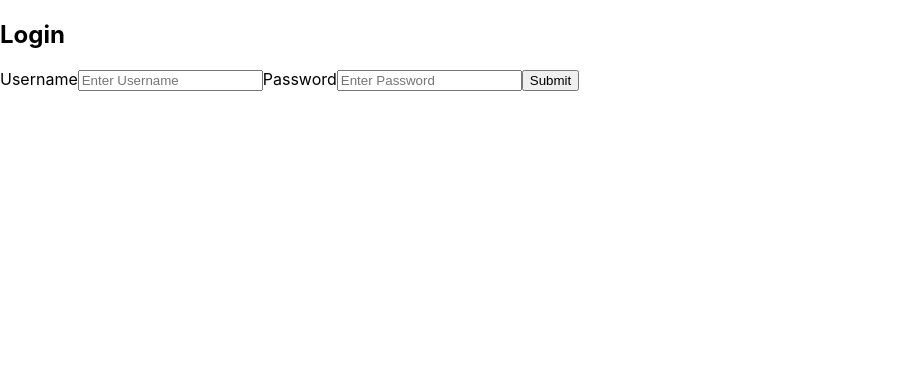
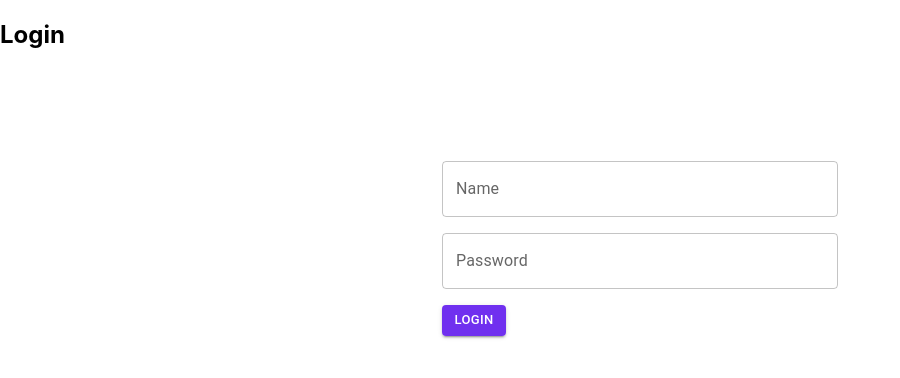
Before and after one commit to Josh-D18/FoodApp, a React (Create React App) app in the folder client/: page /login in a window 1280 px wide. Shown: the top 378 px of the page, without its empty margins (0-900 px from the left). Built offline with nearby package versions, Linux system fonts and the light colour scheme; no server answers.

Commit message:
changed login form to use hooks react and mui

```diff
--- a/client/package.json
+++ b/client/package.json
@@ -4,12 +4,17 @@
   "private": true,
   "dependencies": {
     "@emailjs/browser": "^3.3.1",
+    "@emotion/core": "^10.1.1",
+    "@emotion/react": "^11.7.1",
+    "@emotion/styled": "^11.6.0",
+    "@mui/material": "^5.2.7",
     "@testing-library/jest-dom": "^5.15.1",
     "@testing-library/react": "^11.2.7",
     "@testing-library/user-event": "^12.8.3",
     "axios": "^0.24.0",
     "react": "^17.0.2",
     "react-dom": "^17.0.2",
+    "react-hook-form": "^7.22.5",
     "react-router-dom": "^6.2.1",
     "react-scripts": "4.0.3",
     "react-to-pdf": "^0.0.14",
--- a/client/src/App.js
+++ b/client/src/App.js
@@ -11,7 +11,7 @@ import Home from "./components/Home/Home";
 
 function App() {
   return (
-    <section>
+    <>
       <Provider>
         <Routes>
           <Route path="/" element={<Home />} />
@@ -23,7 +23,7 @@ function App() {
           <Route exact path="*" component={NotFound} status={404} />
         </Routes>
       </Provider>
-    </section>
+    </>
   );
 }
 
--- a/client/src/components/Login/Login.js
+++ b/client/src/components/Login/Login.js
@@ -1,23 +1,25 @@
+import { useForm } from "react-hook-form";
+import TextField from "@mui/material/TextField";
+import { Container } from "@mui/material";
+import { Button } from "@mui/material";
+import { Box } from "@mui/system";
 import axios from "axios";
-import React, { useState } from "react";
 import { useNavigate } from "react-router-dom";
 
 function Login() {
-  const [value, setValue] = useState("");
   const navigate = useNavigate();
 
-  const handleChange = (e) => {
-    const name = e.target.name;
-    const value = e.target.value;
-    setValue((values) => ({ ...values, [name]: value }));
-  };
+  const {
+    register,
+    handleSubmit,
+    formState: { errors },
+  } = useForm();
 
-  const handleSubmit = (e) => {
-    e.preventDefault();
+  const loginUser = (data) => {
     axios
       .post(`http://localhost:5000/login`, {
-        username: value.username,
-        password: value.password,
+        username: data.username,
+        password: data.password,
       })
       .then(async (res) => {
         sessionStorage.setItem("token", res.data.token);
@@ -29,30 +31,74 @@ function Login() {
             navigate("/recipes");
           }
         );
+      })
+      .catch((error) => {
+        console.log(error.response);
+        if (error.respone.status === 400) {
+          alert("Error With Request. Please Try Again Later!");
+        } else if (error.response.status === 500) {
+          alert("Something went wrong! Please Try Again Later!");
+        }
       });
   };
 
   return (
     <>
       <h2>Login</h2>
-      <form onSubmit={handleSubmit}>
-        <label>Username</label>
-        <input
-          name="username"
-          value={value.username}
-          onInput={handleChange}
-          placeholder="Enter Username"
-        />
-        <label>Password</label>
-        <input
-          onInput={handleChange}
-          placeholder="Enter Password"
-          name="password"
-          value={value.password}
-        />
-        <button type="submit" value="submit">
-          Submit
-        </button>
+      <form onSubmit={handleSubmit(loginUser)}>
+        <Container maxWidth="xs">
+          <Box mb={2} mt={14}>
+            <TextField
+              label="Name"
+              variant="outlined"
+              color="secondary"
+              placeholder="Name"
+              fullWidth
+              {...register("username", {
+                required: "Please Enter Your Name",
+                maxLength: 20,
+              })}
+              error={!!errors?.username}
+              helperText={errors?.username ? errors.username.message : null}
+            />
+          </Box>
+
+          <Box mb={2} mt={2}>
+            <TextField
+              label="Password"
+              variant="outlined"
+              color="secondary"
+              type={"password"}
+              fullWidth
+              placeholder="Password"
+              {...register("password", {
+                required: "Please Enter Your Password",
+                maxLength: 20,
+              })}
+              error={!!errors?.password}
+              helperText={errors?.password ? errors.password.message : null}
+            />
+          </Box>
+
+          <Box>
+            <Button
+              sx={{
+                backgroundColor: "#62ee",
+              }}
+              variant="contained"
+              color="secondary"
+              type="submit"
+              size="small"
+            >
+              Login
+            </Button>
+          </Box>
+          <Box>
+            {/* <Button variant="outlined" color="secondary" size="small">
+              Delete
+            </Button> */}
+          </Box>
+        </Container>
       </form>
     </>
   );
--- a/client/src/components/PDF/PDF.js
+++ b/client/src/components/PDF/PDF.js
@@ -7,6 +7,7 @@ export default function PDF({
   title,
   readyIn,
   instructions,
+  id,
 }) {
   const ref = React.createRef();
 
@@ -15,7 +16,7 @@ export default function PDF({
       <ReactToPdf>
         {({ toPdf, targetRef }) => (
           <>
-            <div className="PDF" ref={ref} ref={targetRef}>
+            <div className="PDF" key={id} ref={ref} ref={targetRef}>
               <h1>{title}</h1>
               <img src={image} alt="Recipe" />
               <h3>Ingredients</h3>
--- a/client/src/components/RecipePage/RecipePage.js
+++ b/client/src/components/RecipePage/RecipePage.js
@@ -30,6 +30,8 @@ function RecipePage() {
         [recipe].map((item) => (
           <article key={item.id} className="recipe">
             <PDF
+              key={item.id}
+              id={item.id}
               ingredients={item.extendedIngredients}
               image={item.image}
               title={item.title}
@@ -41,7 +43,7 @@ function RecipePage() {
               <h3>Cuisine Type:</h3>
               <ul>
                 {item.cuisines && item.cuisines.length > 0 ? (
-                  item.cuisines.map((cuisine, i) => <li key={i}>{cuisine}</li>)
+                  item.cuisines.map((cuisine, i) => <li>{cuisine}</li>)
                 ) : (
                   <h4>None Where Found!</h4>
                 )}
--- a/client/src/components/Register/Register.js
+++ b/client/src/components/Register/Register.js
@@ -1,3 +1,28 @@
+import { useForm } from "react-hook-form";
+// import axios from "axios";
+
 export default function Register() {
-  return <h2>Register</h2>;
+  const {
+    register,
+    handleSubmit,
+    formState: { errors },
+  } = useForm();
+  const onSubmit = (data) => console.log(data);
+
+  return (
+    <form onSubmit={handleSubmit(onSubmit)}>
+      <input
+        placeholder="Name"
+        fullWidth
+        {...register("name", {
+          required: "Please Enter Your Name",
+          maxLength: 20,
+        })}
+        error={!!errors?.name}
+        helperText={errors?.name ? errors.name.message : null}
+      />
+
+      <input type="submit" />
+    </form>
+  );
 }
```
Also changed, not shown: 1 other file (tests, documents, lock files or other folders).
